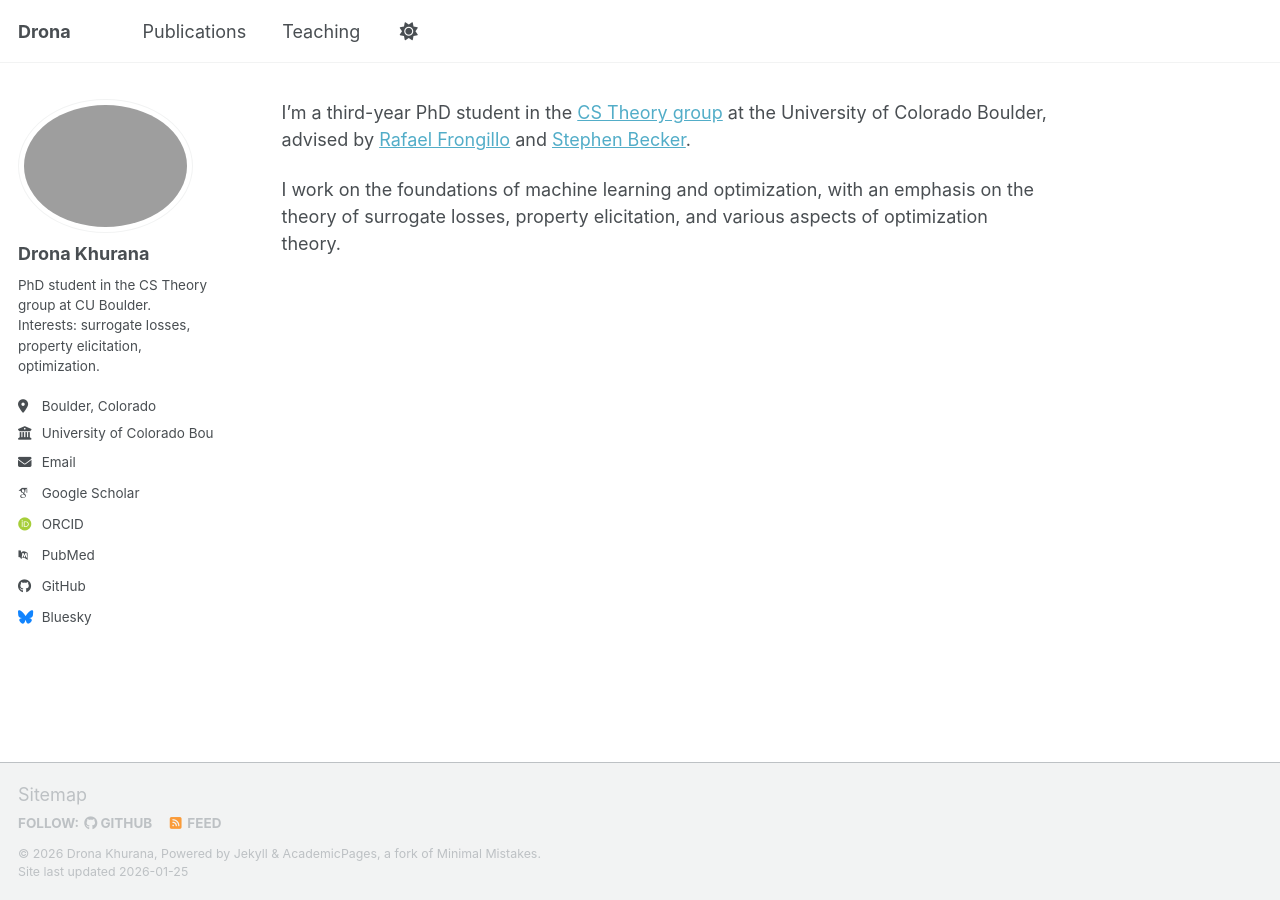
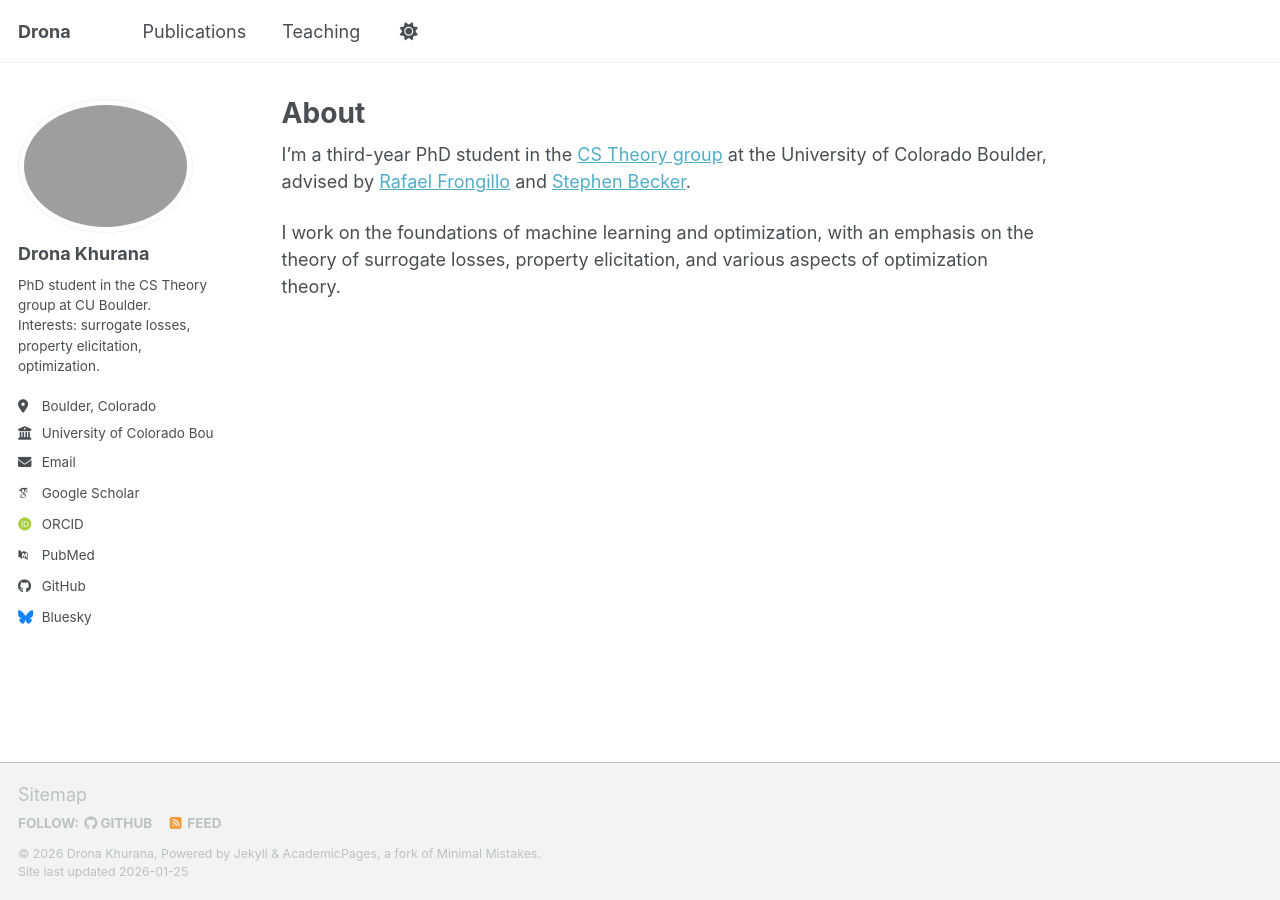
Before and after one commit to dronakhurana/dronakhurana.github.io, a Jekyll site: the page built from _pages/about.md, in a window 1280 px wide. Built offline with Jekyll 4.4.1, drawn with Linux system fonts in a browser that asks for light colours; some web fonts are replaced; our own code applies the rules of GitHub Pages for plain Markdown files; a script bundle is joined from its source files by our own code; library files that are not in the unit come from our copies.

Commit message:
Update about.md

```diff
--- a/_pages/about.md
+++ b/_pages/about.md
@@ -1,3 +1,9 @@
+---
+title: "About"
+permalink: /about/
+author_profile: true
+---
+
 I’m a third-year PhD student in the [CS Theory group](https://www.colorado.edu/cs-theory/) at the University of Colorado Boulder, advised by [Rafael Frongillo](https://raf.prof/) and [Stephen Becker](https://amath.colorado.edu/faculty/becker/?_gl=1*1630egp*_gcl_au*MTY0NzEzNjgyOC4xNzY3Njk4MDYz*_ga*MTEyMDI4MzMuMTcwNTU4NTkzOQ..*_ga_PTLN4XTG87*czE3NjkzMDA3ODgkbzQkZzAkdDE3NjkzMDA3ODgkajYwJGwwJGgxMjk5NDE1MDg0).
 
 I work on the foundations of machine learning and optimization, with an emphasis on the theory of surrogate losses, property elicitation, and various aspects of optimization theory.
```
